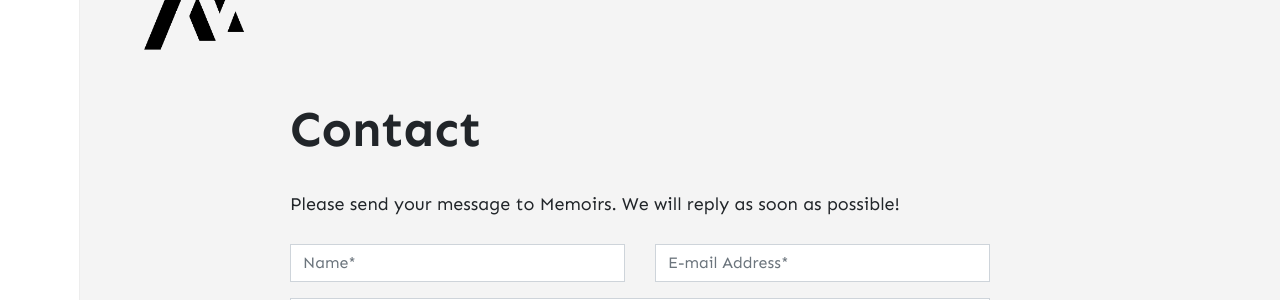
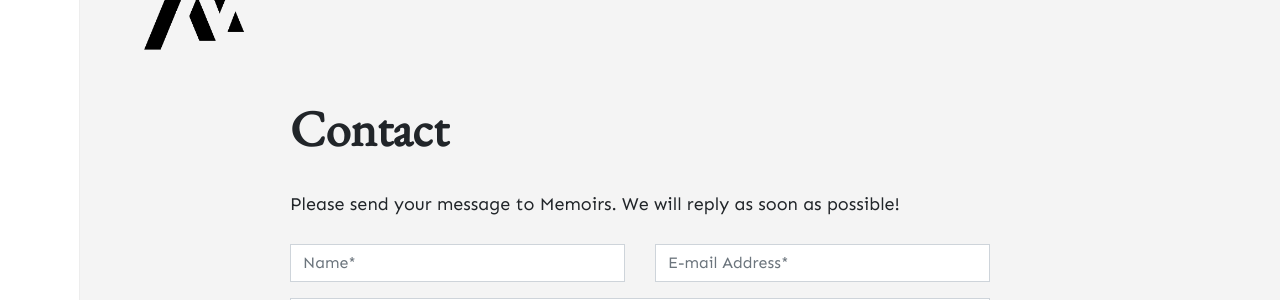
Before and after one commit to lf1921/mighty-kangaroo-0c9ea, a Jekyll site: the page built from _pages/contact.md, in a window 1280 px wide. Shown: the part 137-437 px from the top of the page. Built offline with Jekyll 4.4.1, drawn with Linux system fonts in a browser that asks for light colours; nearby versions of some CDN libraries; comment, search, counter and statistics services are not loaded.

Commit message:
theme.scss: changed

```diff
--- a/assets/css/theme.scss
+++ b/assets/css/theme.scss
@@ -24,7 +24,7 @@ p.sitetag {
     font-family:'EB Garamond', serif;
     font-weight:400 !important;
 }
-.card-title > .text-dark{
+.card-title > .text-dark, h1.posttitle{
     font-family:'EB Garamond', serif;
     //font-weight:400 !important;
 }
```
